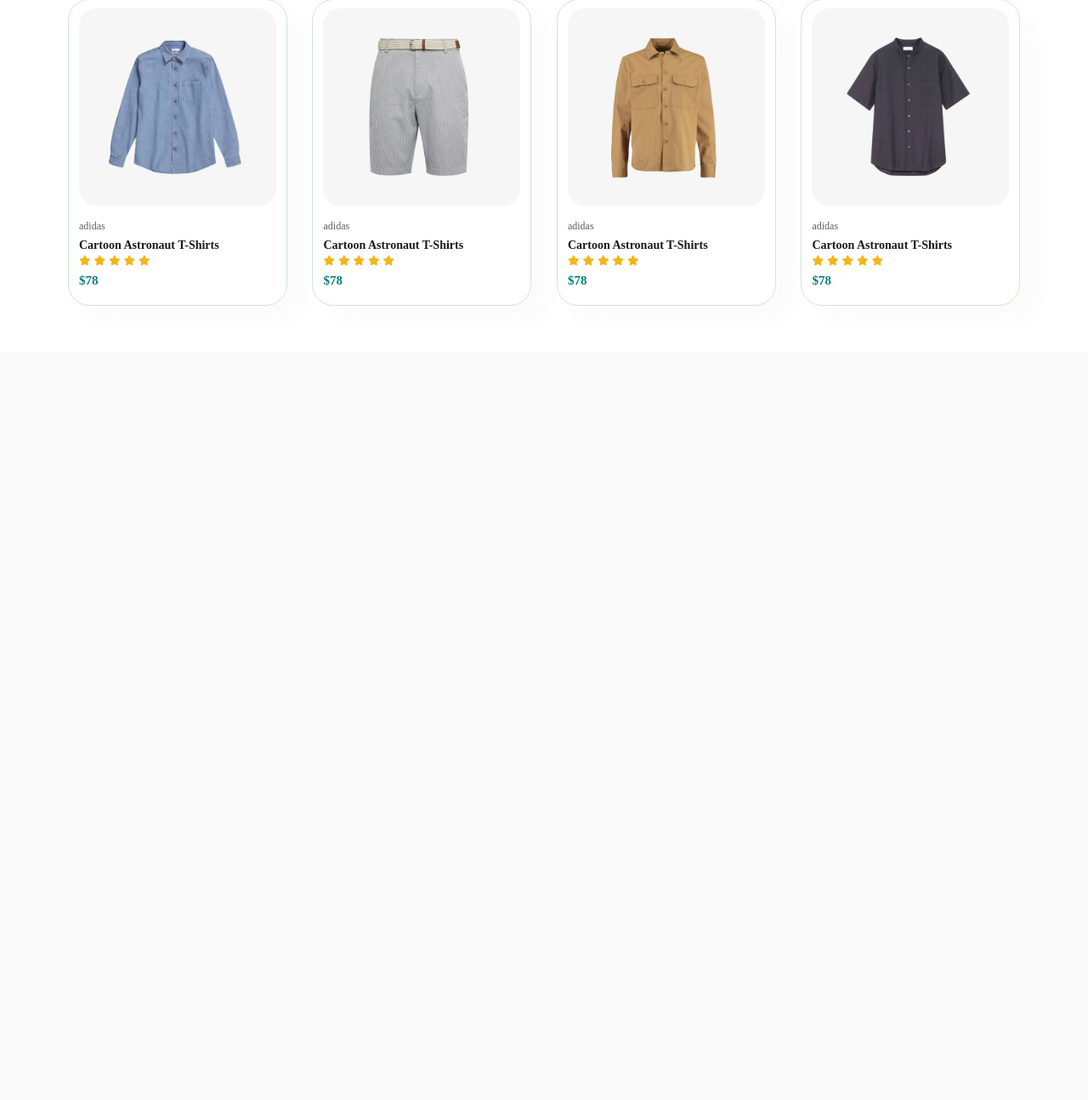
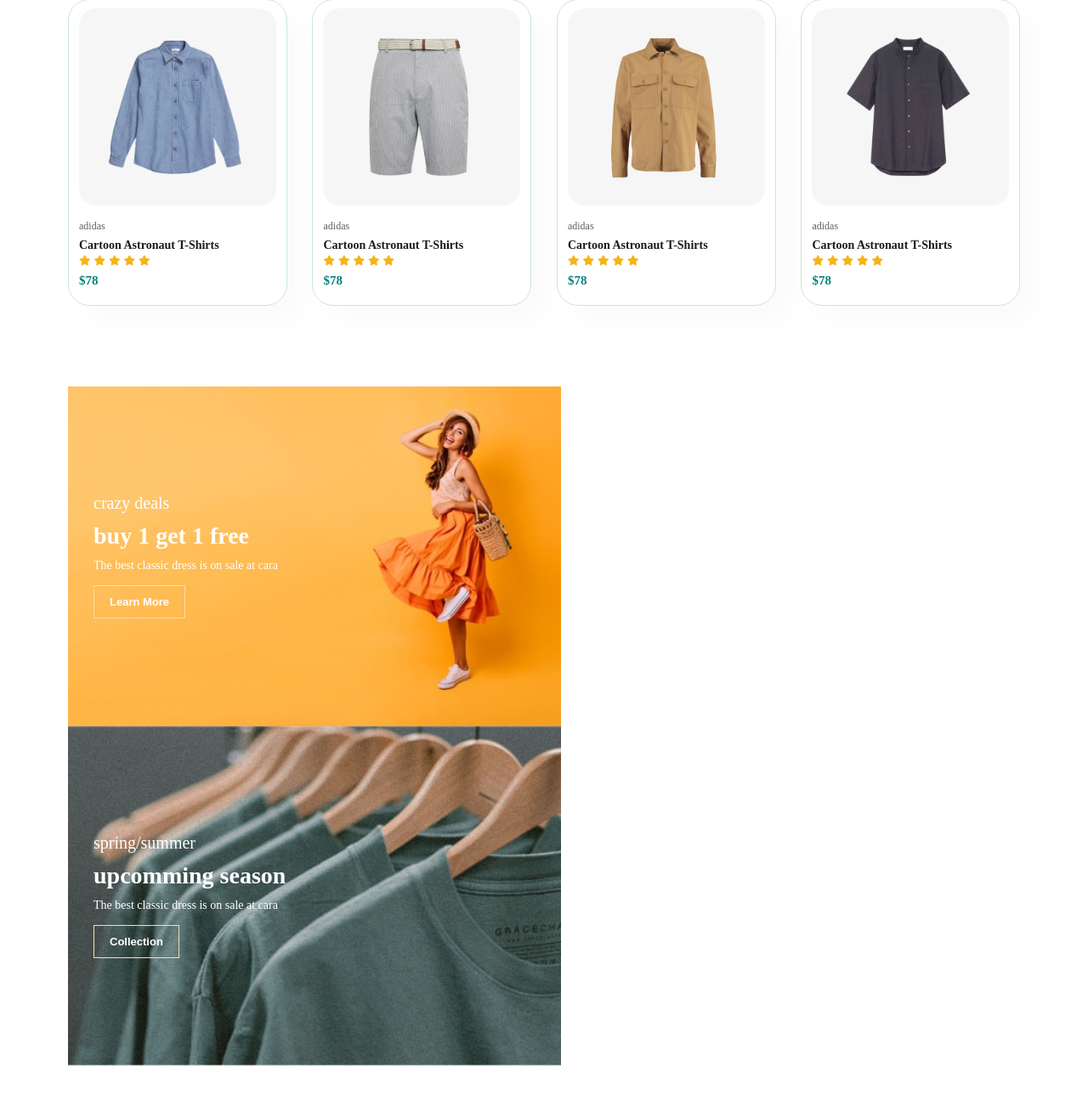
Before and after one commit to MahmoudElshiha/online-ecommerce, a PHP site: page /home.html in a window 1280 px wide. Shown: the part 3011-4306 px from the top of the page at 85% size. Before the commit the page ends 3371 px from the top, so only its background shows below. Run offline with PHP 8.4, Linux system fonts and the light colour scheme.

Commit message:
small banners

```diff
--- a/home.html
+++ b/home.html
@@ -357,7 +357,28 @@
     </section>
     <!-- new arrivals end -->
 
-    <!-- Start in video 1 of -- 1:12:32 -->
+    <!-- small banners start -->
+
+    <section id="sm-banner" class="section-p1">
+
+        <div class="banner-box">
+        <h4>crazy deals</h4>
+        <h2>buy 1 get 1 free</h2>
+        <span>The best classic dress is on sale at cara</span>
+        <button class="white">Learn More</button>
+        </div>
+
+        <div class="banner-box banner-box2">
+        <h4>spring/summer</h4>
+        <h2>upcomming season </h2>
+        <span>The best classic dress is on sale at cara</span>
+        <button class="white">Collection</button>
+        </div>
+
+    </section>
+    <!-- small banners end -->
+
+    <!-- Start in video 1 of -- 1:23:06 -->
 
 
 </body>
--- a/styles/style.css
+++ b/styles/style.css
@@ -43,6 +43,20 @@ button.normal {
     outline: none;
     transition: 0.2s;
 }
+
+button.white {
+    font-size: 13px;
+    font-weight: 600;
+    padding: 11px 18px;
+    color: #fff;
+    background-color: transparent;
+    cursor: pointer;
+    border: 1px solid wheat;
+    outline: none;
+    transition: 0.2s;
+}
+
+
 body{
     width: 100%;
 }
@@ -240,3 +254,54 @@ body{
 }
 
 /* end banner */
+
+/* start smaller banners */
+
+
+#sm-banner{
+display: flex;
+justify-content: space-between; flex-wrap: wrap;
+}
+
+#sm-banner .banner-box{
+    display: flex;
+    flex-direction: column;
+    justify-content: center;
+    align-items: flex-start;
+    background-image: url("../images/banner/b17.jpg");
+    min-width: 580px;
+    height: 50vh;
+    background-size: cover;
+    background-position: center;
+    padding :30px;
+}
+#sm-banner .banner-box2{
+    background-image: url("../images/banner/b10.jpg");
+
+}
+#sm-banner h4{
+    color : #fff;
+    font-size: 20px;
+    font-weight: 300;
+}
+
+#sm-banner h2{
+    color : #fff;
+    font-size: 28px;
+    font-weight: 800;
+}
+
+#sm-banner span{
+    color : #fff;
+    font-size: 14px;
+    font-weight: 500;
+    padding-bottom: 15px;
+}
+
+#sm-banner .banner-box:hover button {
+    background : #088178 ;
+    border: 1px solid #088178;
+
+}
+
+/* end smaller banners */
```
